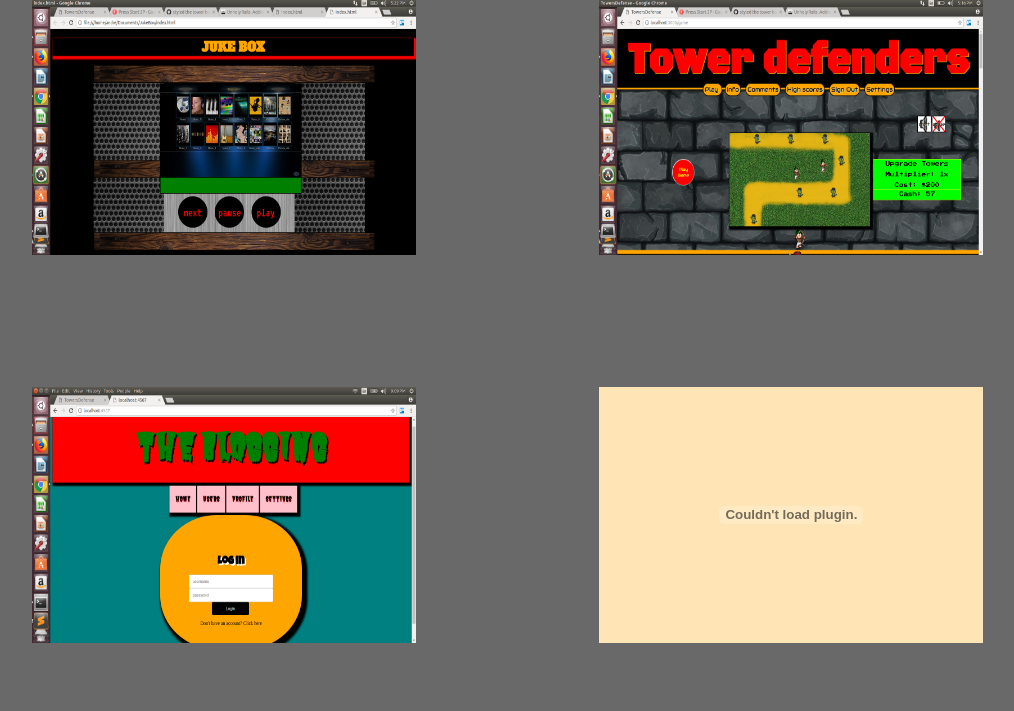
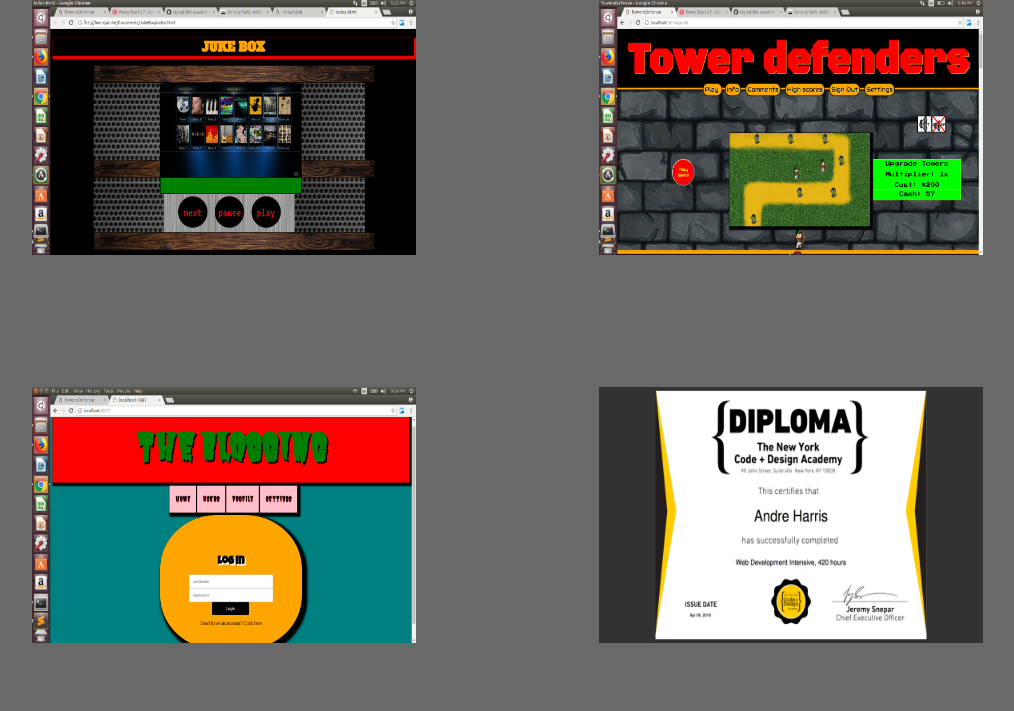
Before and after one commit to aharris4723/Portfolio, a PHP site: page / in a window 1280 px wide. Shown: the part 1643-2354 px from the top of the page, without its empty margins (147-1161 px from the left). Run offline with PHP 8.4, Linux system fonts and the light colour scheme; some libraries are stand-ins or nearby versions.

Commit message:
certifaction added

```diff
--- a/index.css
+++ b/index.css
@@ -175,9 +175,10 @@ h1{
 
 }
 #language_icons{
-	margin-left: 20vmax;
+	/*margin-left: 2vmax;*/
     margin-top:7vmax;
     margin-right: 0px auto;
+    text-align: center;
 }
 .devicon-html5-plain-wordmark{
 	font-size: 5vmax;
@@ -260,6 +261,12 @@ h1{
 	background-size: 100% 100%;
 
 }
+#proj-6{
+	background-image: url('cert.png');
+	background-position: center;
+	background-size: 100% 100%;
+
+}
 #cont_title{
 	color:#FFE4B5;
 	font-family: 'Fjalla One', sans-serif;
--- a/index.html
+++ b/index.html
@@ -58,7 +58,7 @@
 	  <div class="projects" id="proj-3"></div>
 	  <div class="projects" id="proj-4"></div>
 	  <div class="projects" id="proj-5"></div>
-	  <embed class='projects' src="bootcampcert.pdf" width="500" height="375" type='application/pdf'>
+	  <div class="projects" id="proj-6"></div>
 
   </div>
 
```
Also changed, not shown: cert.png (added), 1 other file.
